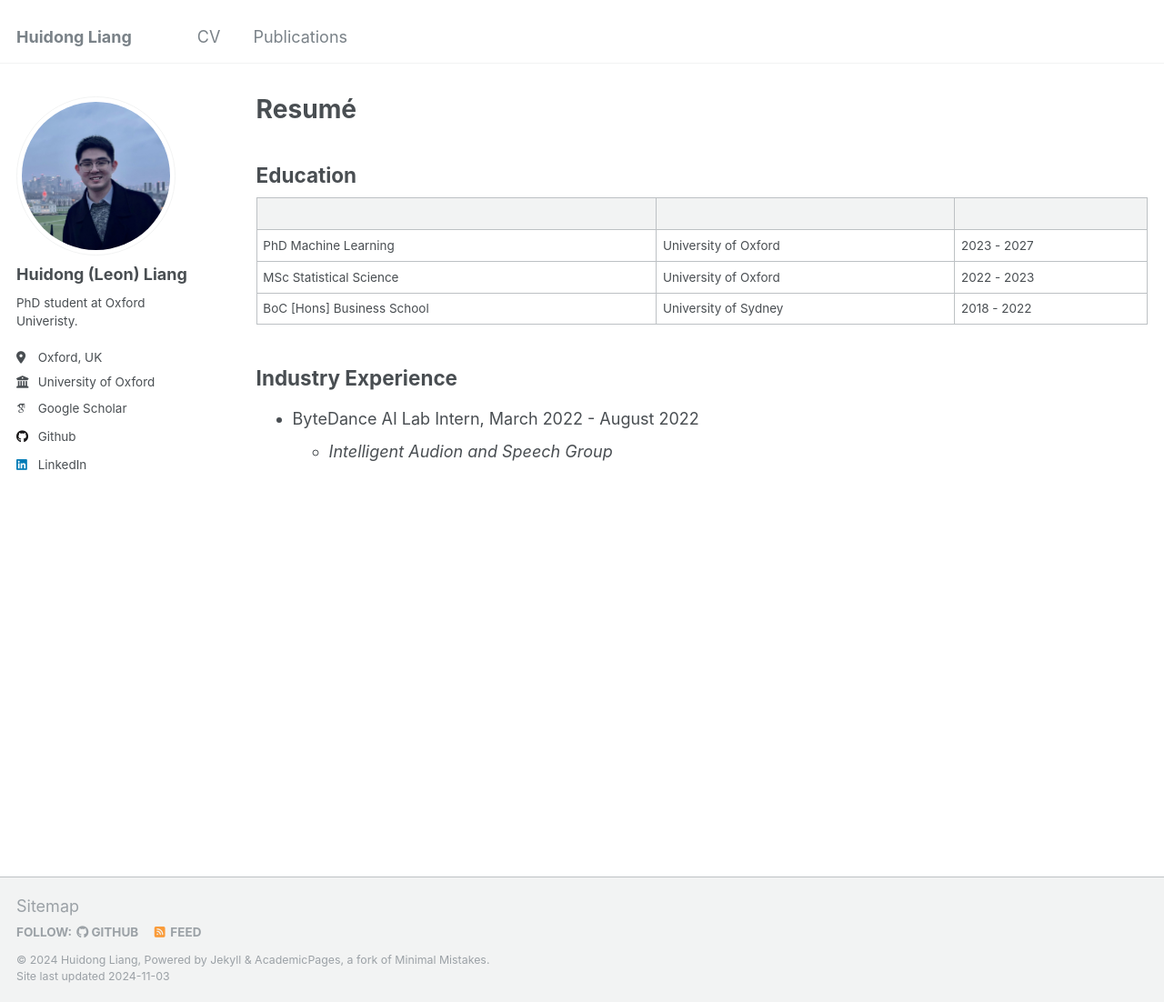
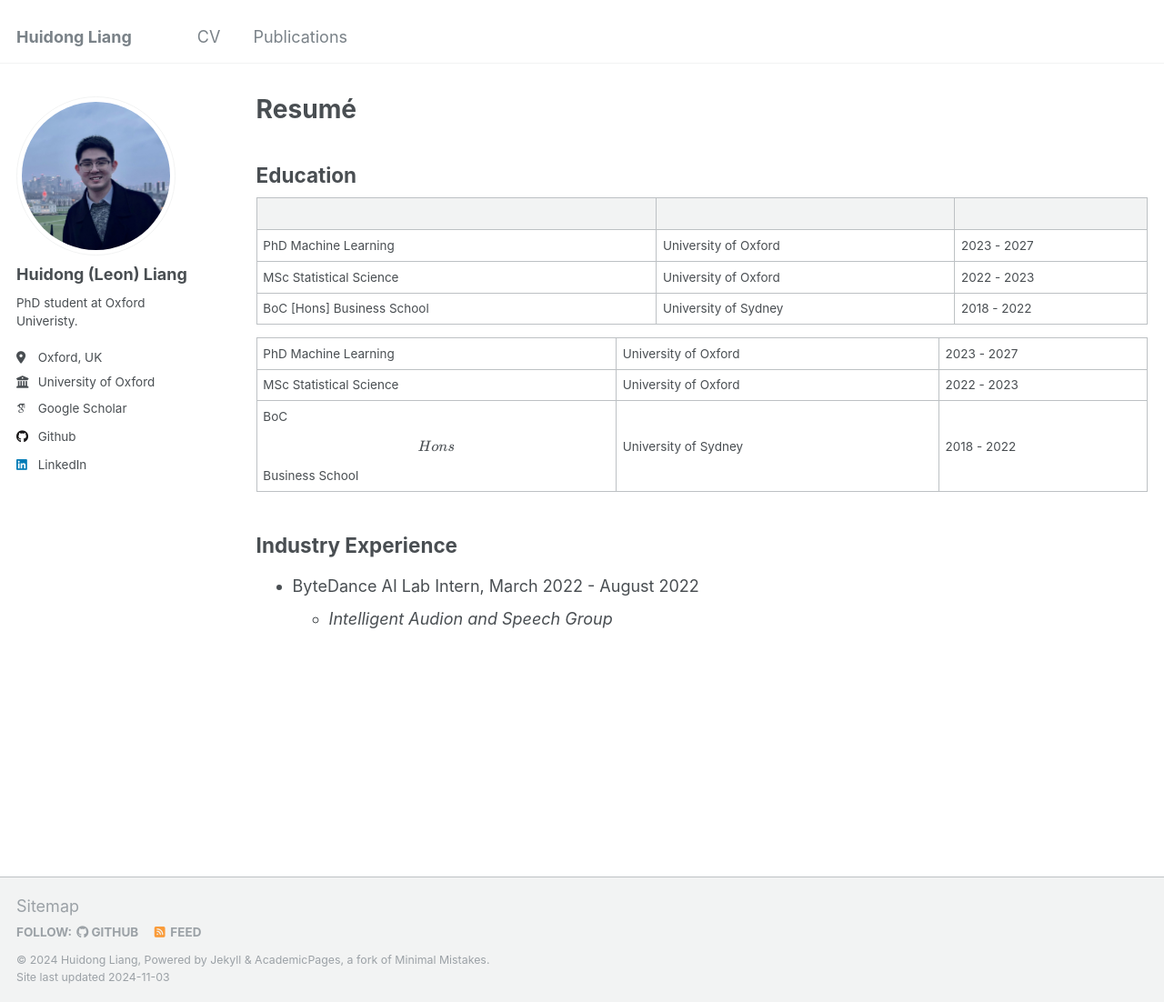
Before and after one commit to LeonResearch/leon.github.io, a Jekyll site: the page built from _pages/cv.md, in a window 1280 px wide and 1102 px high. Shown: the whole window at 91% size. Built offline with Jekyll 4.4.1, drawn with Linux system fonts in a browser that asks for light colours; some web fonts are replaced.

Commit message:
Update cv.md

```diff
--- a/_pages/cv.md
+++ b/_pages/cv.md
@@ -18,6 +18,25 @@ Education
 | MSc Statistical Science | University of Oxford  | 2022 - 2023 |
 | BoC \[Hons\] Business School | University of Sydney | 2018 - 2022 |
 
+
+<table>
+  <tr>
+    <td>PhD Machine Learning</td>
+    <td>University of Oxford</td>
+    <td>2023 - 2027</td>
+  </tr>
+  <tr>
+    <td>MSc Statistical Science</td>
+    <td>University of Oxford</td>
+    <td>2022 - 2023</td>
+  </tr>
+  <tr>
+    <td>BoC \[Hons\] Business School</td>
+    <td>University of Sydney</td>
+    <td>2018 - 2022</td>
+  </tr>
+</table>
+
 Industry Experience
 ------
 * ByteDance AI Lab Intern, March 2022 - August 2022
```
